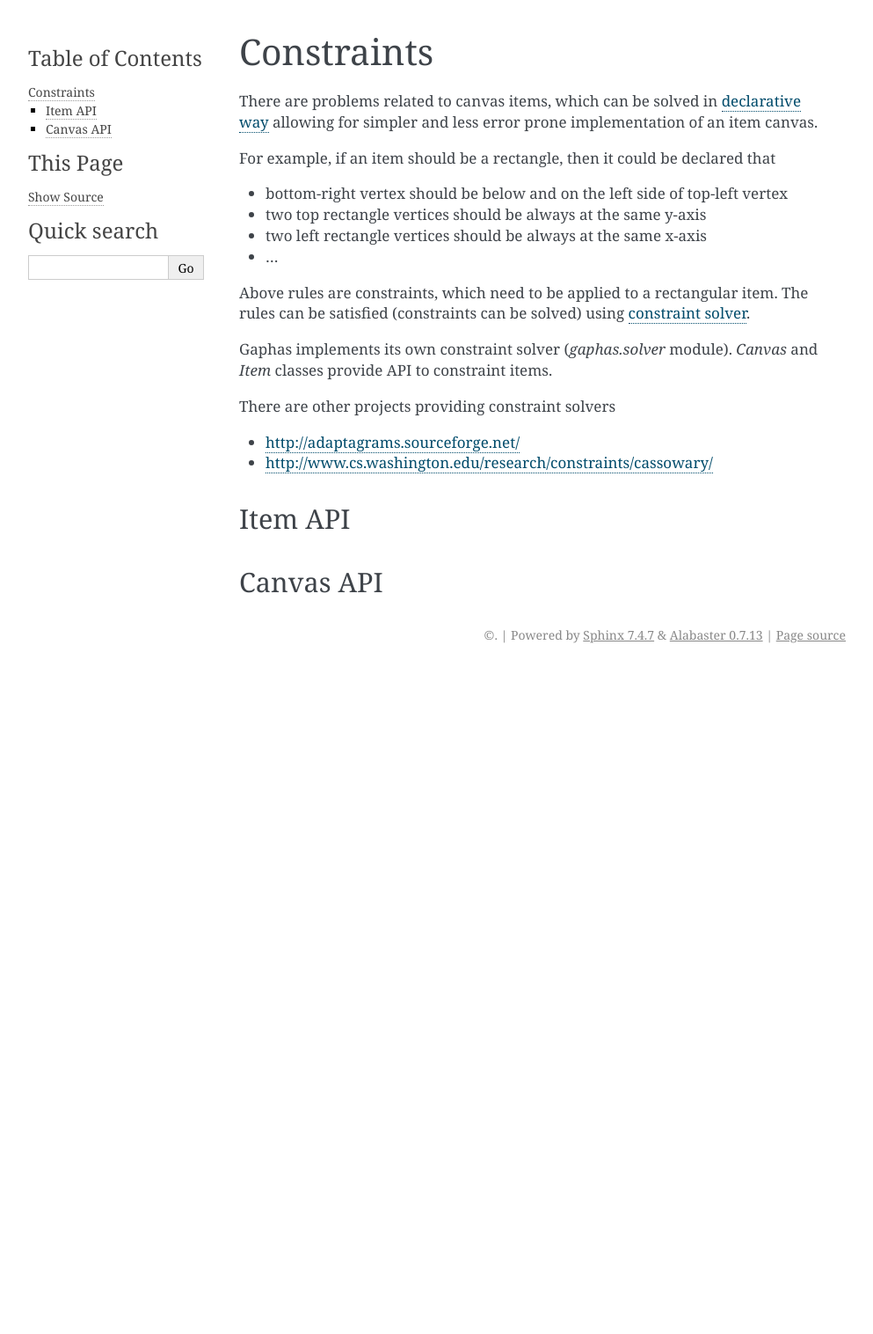
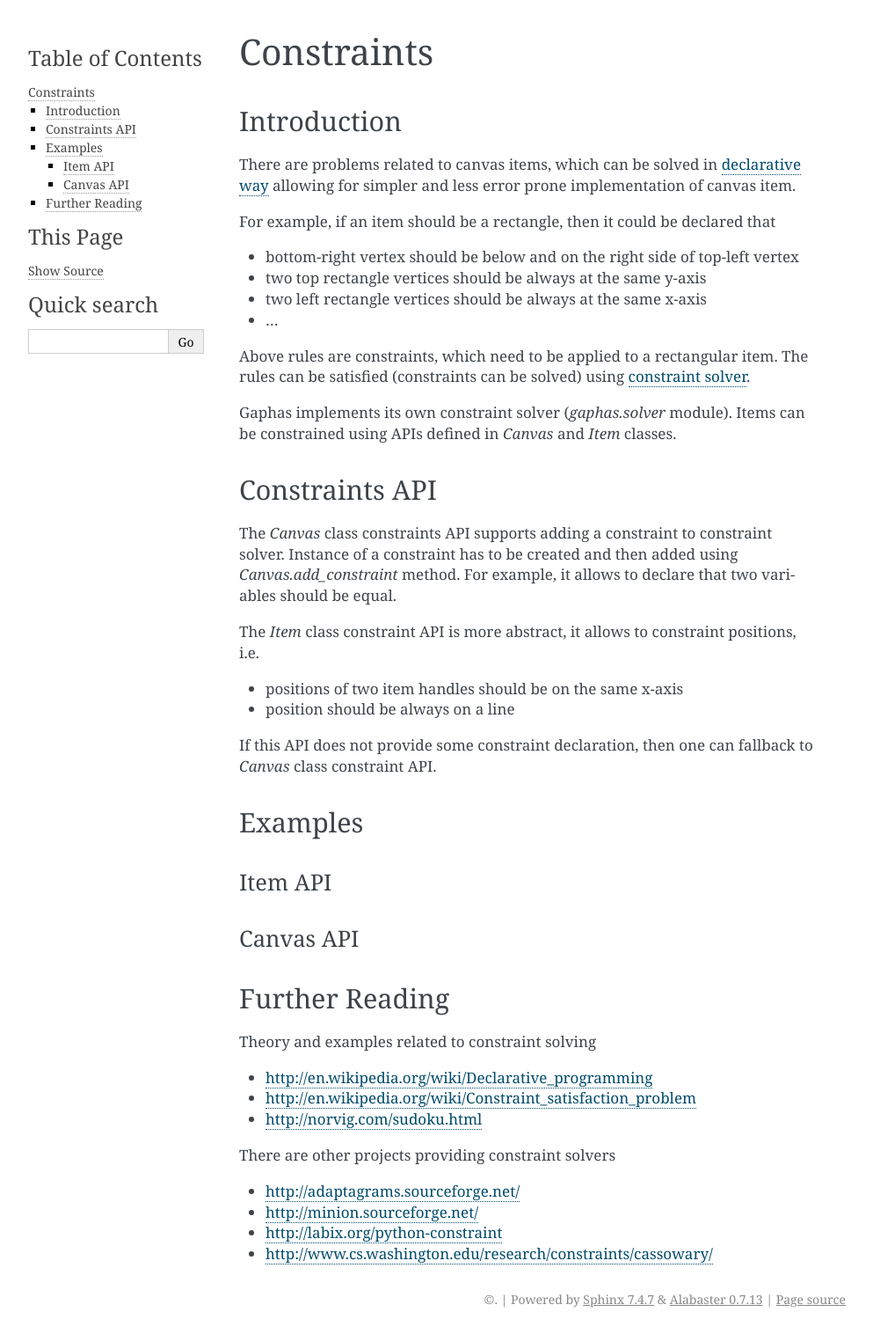
Before and after one commit to gaphor/gaphas, a Sphinx documentation site: the page built from doc/constraints.txt, in a window 1280 px wide. Shown: the whole page at 88% size, without its empty margins (148-1141 px from the left). Built offline with Sphinx 7.4.7, drawn with Linux system fonts in a browser that asks for light colours; before the commit the page ends 900 px from its top, so only the background shows below that.

Commit message:
- described canvas class and item class constraints APIs - added few more useful links related to constraint solving

```diff
--- a/doc/constraints.txt
+++ b/doc/constraints.txt
@@ -1,13 +1,15 @@
 Constraints
 ===========
+Introduction
+------------
 There are problems related to canvas items, which can be solved in
 `declarative way <http://en.wikipedia.org/wiki/Declarative_programming>`_
-allowing for simpler and less error prone implementation of an item canvas.
+allowing for simpler and less error prone implementation of canvas item.
 
 For example, if an item should be a rectangle, then it could be declared
 that
 
-- bottom-right vertex should be below and on the left side of top-left
+- bottom-right vertex should be below and on the right side of top-left
   vertex
 - two top rectangle vertices should be always at the same y-axis
 - two left rectangle vertices should be always at the same x-axis
@@ -18,15 +20,42 @@ item. The rules can be satisfied (constraints can be solved) using
 `constraint solver <http://en.wikipedia.org/wiki/Constraint_satisfaction_problem>`_.
 
 Gaphas implements its own constraint solver (`gaphas.solver` module).
-`Canvas` and `Item` classes provide API to constraint items.
+Items can be constrained using APIs defined in `Canvas` and `Item` classes.
+
+Constraints API
+---------------
+The `Canvas` class constraints API supports adding a constraint to
+constraint solver.  Instance of a constraint has to be created and then
+added using `Canvas.add_constraint` method. For example, it allows to
+declare that two variables should be equal.
+
+The `Item` class constraint API is more abstract, it allows to constraint
+positions, i.e.
+
+- positions of two item handles should be on the same x-axis
+- position should be always on a line
+
+If this API does not provide some constraint declaration, then one can
+fallback to `Canvas` class constraint API.
+
+Examples
+--------
+Item API
+^^^^^^^^
+Canvas API
+^^^^^^^^^^
+
+Further Reading
+---------------
+Theory and examples related to constraint solving
+
+- http://en.wikipedia.org/wiki/Declarative_programming
+- http://en.wikipedia.org/wiki/Constraint_satisfaction_problem
+- http://norvig.com/sudoku.html
 
 There are other projects providing constraint solvers
 
 - http://adaptagrams.sourceforge.net/
+- http://minion.sourceforge.net/
+- http://labix.org/python-constraint
 - http://www.cs.washington.edu/research/constraints/cassowary/
-
-Item API
---------
-
-Canvas API
-----------
```
